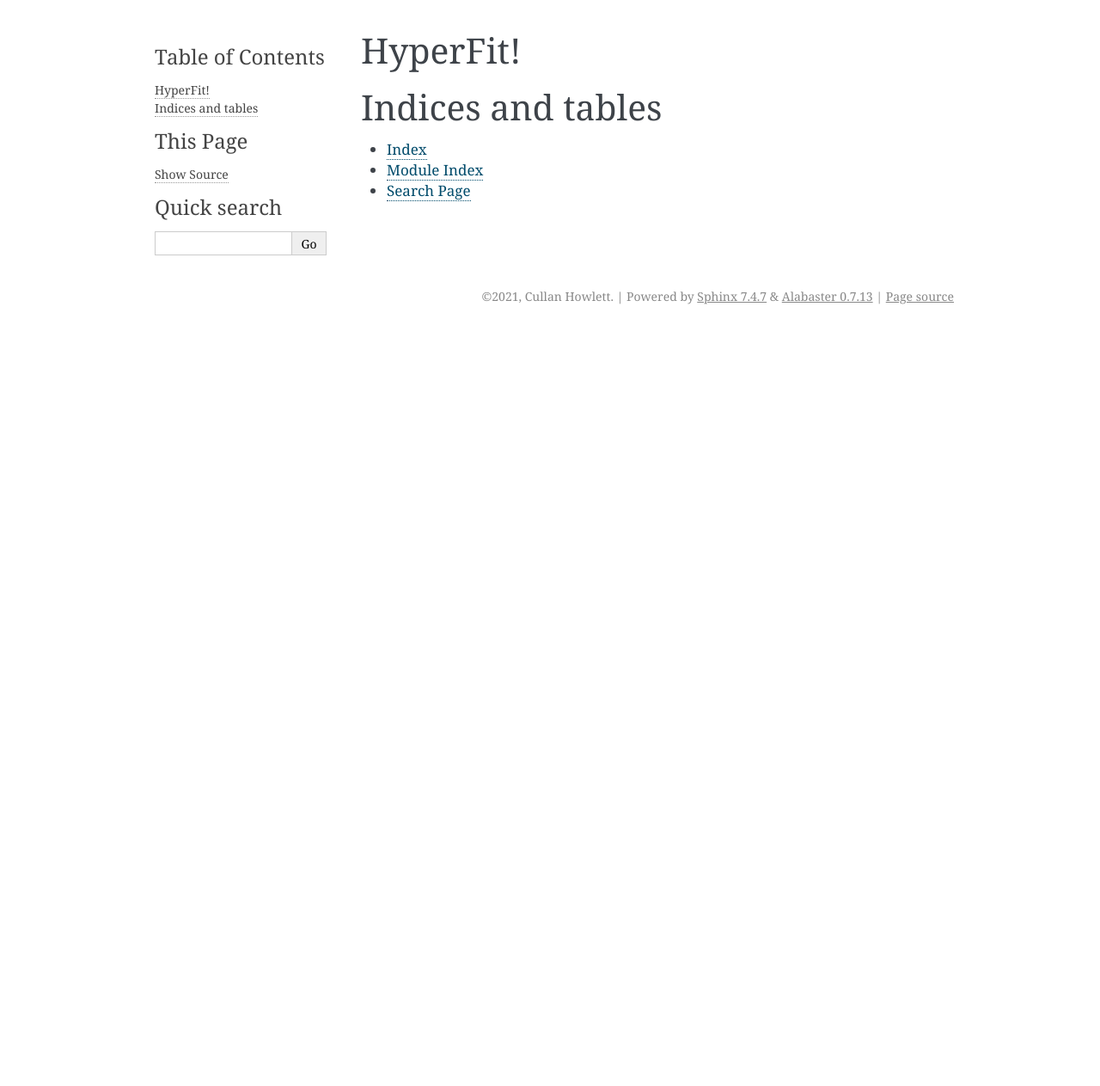
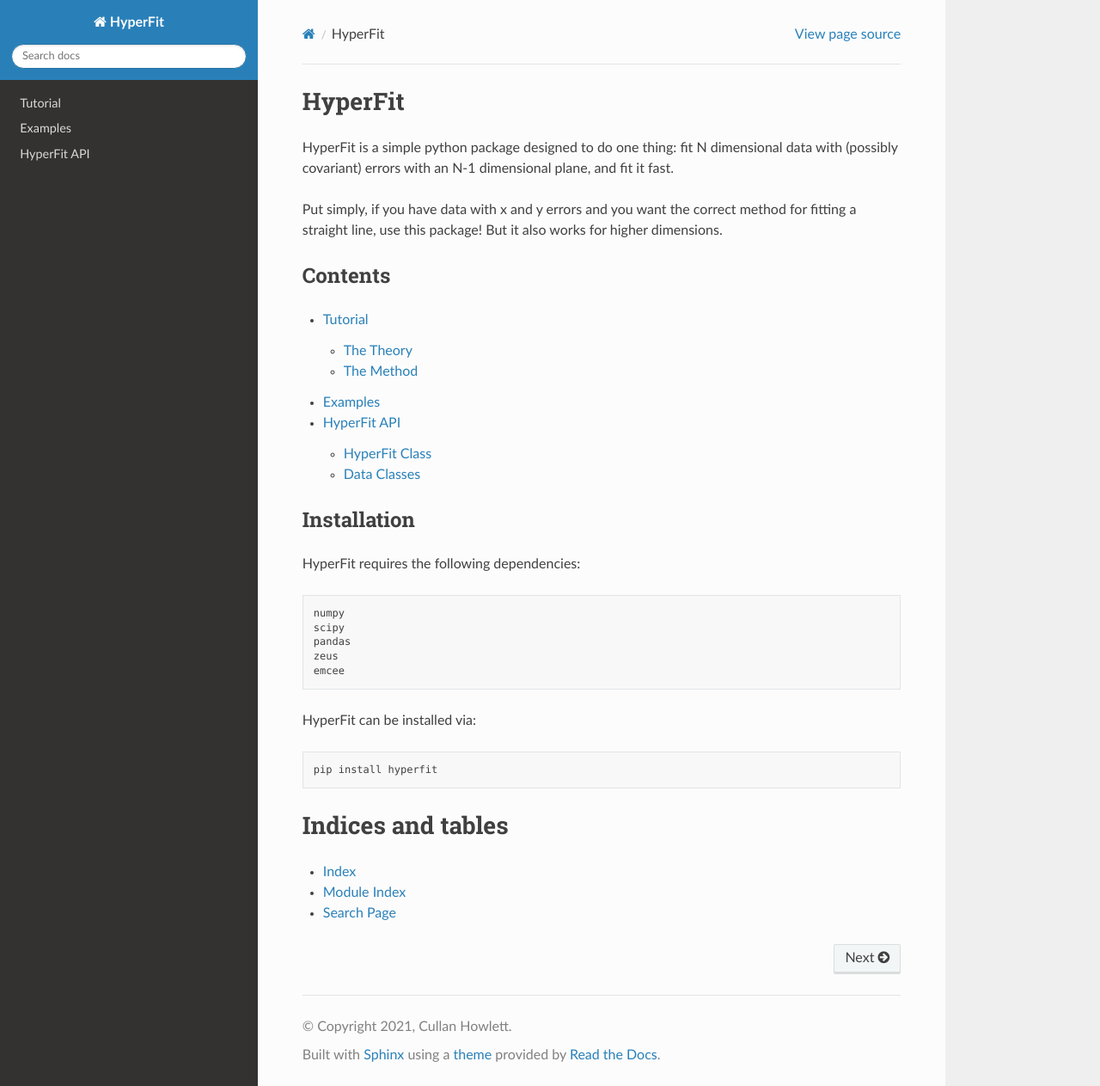
Before and after one commit to cullanhowlett/HyperFit, a Sphinx documentation site: the page built from docs/index.rst, in a window 1280 px wide and 1263 px high. Shown: the whole window at 86% size. Built offline with Sphinx 7.4.7 and the Read the Docs theme 2.0.0, drawn with Linux system fonts in a browser that asks for light colours.

Commit message:
Some preliminary docs

```diff
--- a/docs/conf.py
+++ b/docs/conf.py
@@ -10,19 +10,19 @@
 # add these directories to sys.path here. If the directory is relative to the
 # documentation root, use os.path.abspath to make it absolute, like shown here.
 #
-# import os
-# import sys
-# sys.path.insert(0, os.path.abspath('.'))
+import os
+import sys
 
+sys.path.insert(0, os.path.abspath("../src"))
 
 # -- Project information -----------------------------------------------------
 
-project = 'HyperFit'
-copyright = '2021, Cullan Howlett'
-author = 'Cullan Howlett'
+project = "HyperFit"
+copyright = "2021, Cullan Howlett"
+author = "Cullan Howlett"
 
 # The full version, including alpha/beta/rc tags
-release = '0.0.1'
+release = "0.0.1"
 
 
 # -- General configuration ---------------------------------------------------
@@ -30,16 +30,15 @@
 # Add any Sphinx extension module names here, as strings. They can be
 # extensions coming with Sphinx (named 'sphinx.ext.*') or your custom
 # ones.
-extensions = [
-]
+extensions = ["sphinx_rtd_theme", "sphinx.ext.autodoc", "sphinx.ext.napoleon"]
 
 # Add any paths that contain templates here, relative to this directory.
-templates_path = ['_templates']
+templates_path = ["_templates"]
 
 # List of patterns, relative to source directory, that match files and
 # directories to ignore when looking for source files.
 # This pattern also affects html_static_path and html_extra_path.
-exclude_patterns = ['_build', 'Thumbs.db', '.DS_Store']
+exclude_patterns = ["_build", "Thumbs.db", ".DS_Store"]
 
 
 # -- Options for HTML output -------------------------------------------------
@@ -47,9 +46,10 @@
 # The theme to use for HTML and HTML Help pages.  See the documentation for
 # a list of builtin themes.
 #
-html_theme = 'alabaster'
+html_theme = "sphinx_rtd_theme"
+# html_theme = "alabaster"
 
 # Add any paths that contain custom static files (such as style sheets) here,
 # relative to this directory. They are copied after the builtin static files,
 # so a file named "default.css" will overwrite the builtin "default.css".
-html_static_path = ['_static']
+html_static_path = ["_static"]
--- a/docs/index.rst
+++ b/docs/index.rst
@@ -1,11 +1,36 @@
-HyperFit!
-=========
+HyperFit
+========
+
+HyperFit is a simple python package designed to do one thing: fit
+N dimensional data with (possibly covariant) errors with an N-1 dimensional plane, and fit it fast.
+
+Put simply, if you have data with x and y errors and you want the correct method for fitting
+a straight line, use this package! But it also works for higher dimensions.
+
+Contents
+--------
 
 .. toctree::
-   :maxdepth: 2
-   :caption: Contents:
+   :maxdepth: 3
 
+   tutorial
+   examples/index
+   API
 
+Installation
+------------
+
+HyperFit requires the following dependencies::
+
+    numpy
+    scipy
+    pandas
+    zeus
+    emcee
+
+HyperFit can be installed via::
+
+    pip install hyperfit
 
 Indices and tables
 ==================
--- /dev/null
+++ b/docs/tutorial.rst
@@ -0,0 +1,15 @@
+Tutorial
+========
+
+Here there will be a basic introduction of how to use HyperFit and what it does
+
+The Theory
+----------
+
+This section briefly explains the theory behind hyperfit
+
+
+The Method
+----------
+
+And this explains how I implement it in the python package, with a simple example.
--- a/src/hyperfit/__init__.py
+++ b/src/hyperfit/__init__.py
@@ -1,5 +1,6 @@
 #!/usr/bin/env python
 # -*- coding: utf-8 -*-
 from .hyperfit import HyperFit
+from .data import GAMAsmVsize, Hogg, TFR, FP6dFGS, MJB
 
-__all__ = ["HyperFit"]
+__all__ = ["HyperFit", "GAMAsmVsize", "Hogg", "TFR", "FP6dFGS", "MJB"]
```
Also changed, not shown: docs/API.rst (added, +31 -0 lines), docs/examples/index.rst (added, +10 -0 lines), 1 other file.
